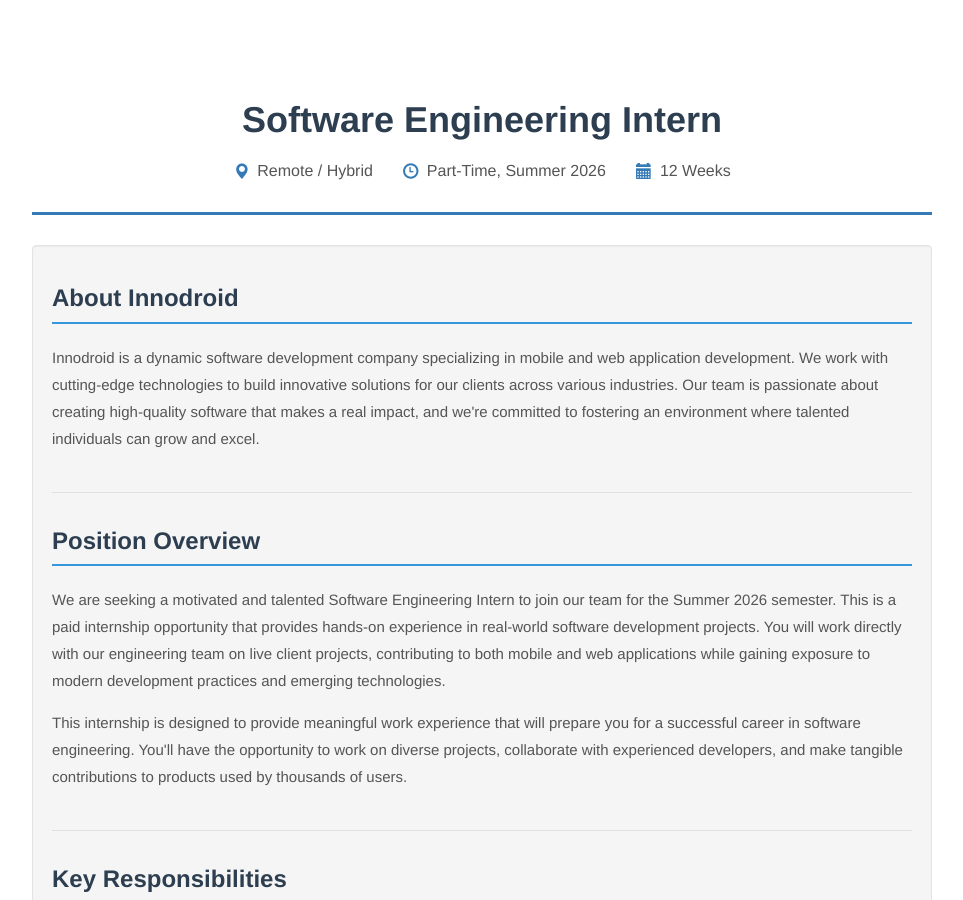
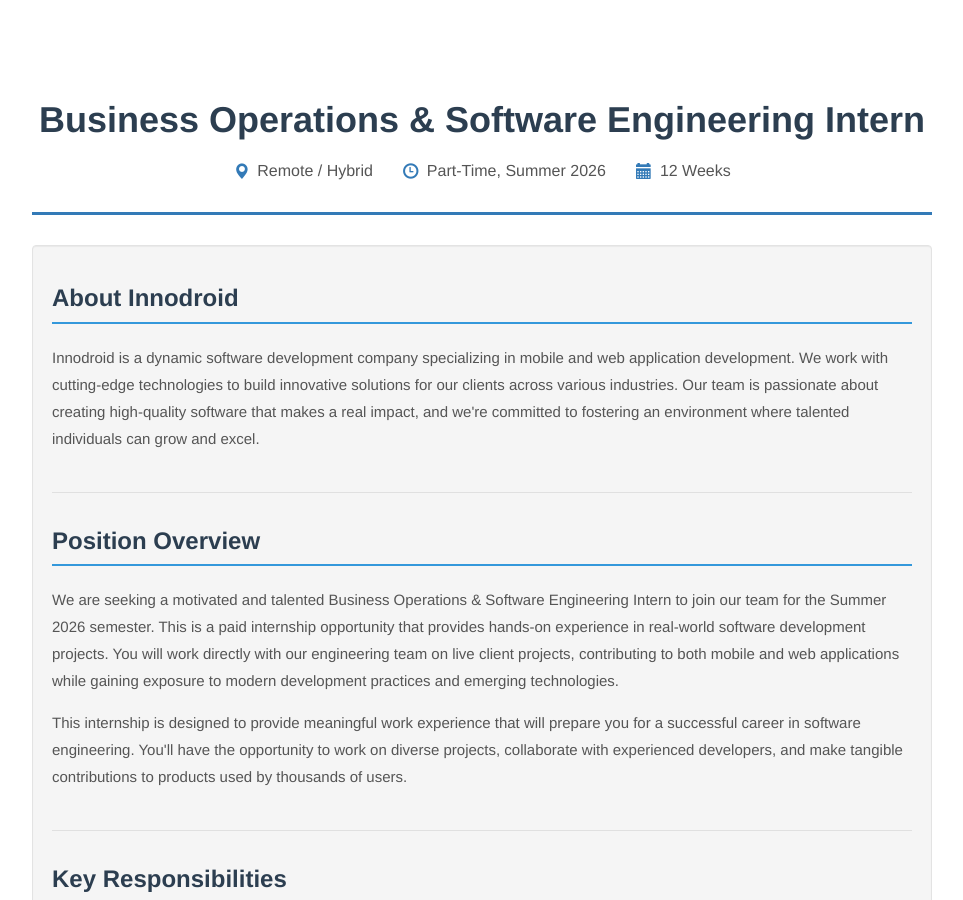
Before and after one commit to Innodroid/innodroid.github.io, a Jekyll site: the page built from careers.html, in a window 1280 px wide and 900 px high. Shown: the whole window, without its empty margins (158-1121 px from the left). Built offline with Jekyll 4.4.1, drawn with Linux system fonts in a browser that asks for light colours; nearby versions of some CDN libraries; some of the changed text lies outside the part shown.

Commit message:
Update title

```diff
--- a/careers.html
+++ b/careers.html
@@ -7,7 +7,7 @@
 <div class="container">
   <div class="job-posting">
     <div class="job-header">
-      <h1>Software Engineering Intern</h1>
+      <h1>Business Operations & Software Engineering Intern</h1>
       <div class="job-meta">
         <span class="job-location"><i class="glyphicon glyphicon-map-marker"></i> Remote / Hybrid</span>
         <span class="job-type"><i class="glyphicon glyphicon-time"></i> Part-Time, Summer 2026</span>
@@ -29,7 +29,7 @@
       <section class="job-section">
         <h2>Position Overview</h2>
         <p>
-          We are seeking a motivated and talented Software Engineering Intern to join our team for the Summer 2026
+          We are seeking a motivated and talented Business Operations & Software Engineering Intern to join our team for the Summer 2026
           semester. This is a paid internship opportunity that provides hands-on experience in real-world software
           development projects. You will work directly with our engineering team on live client projects, contributing
           to both mobile and web applications while gaining exposure to modern development practices and emerging
@@ -180,7 +180,7 @@
         <p>
           To apply for this position, please send your resume, cover letter, and any relevant portfolio materials
           to <a href="mailto:careers@innodroid.com" class="email-link">careers@innodroid.com</a> with the subject
-          line "Software Engineering Intern - Summer 2026".
+          line "Business Operations & Software Engineering Intern - Summer 2026".
         </p>
         <p>
           In your cover letter, please tell us about:
```
